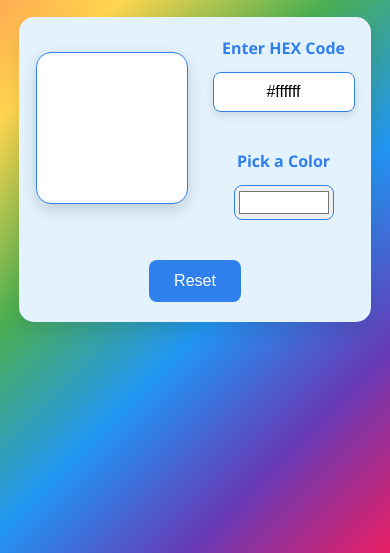
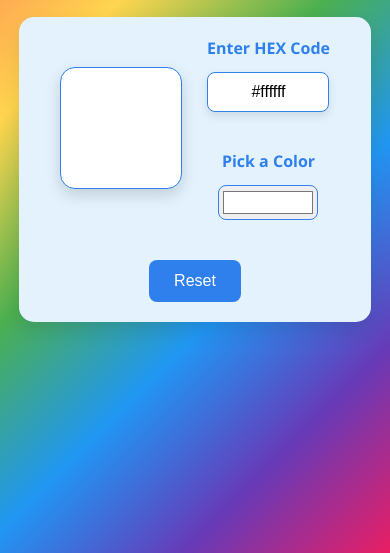
Before and after one commit to SamiaWajid7/Color-Picker-Tool, a plain HTML site: page index.html in a window 390 px wide. Shown: the part 291-844 px from the top of the page. Drawn offline with Linux system fonts and the light colour scheme.

Commit message:
Update style.css

```diff
--- a/style.css
+++ b/style.css
@@ -160,8 +160,11 @@ body {
     width: 100px;
     height: 35px;
   }
-
+.preview-box {
+    width: 120px;
+    height: 120px;
+}
   #hexInput {
-    width: 120px;
+    width: 100px;
   }
 }
```
